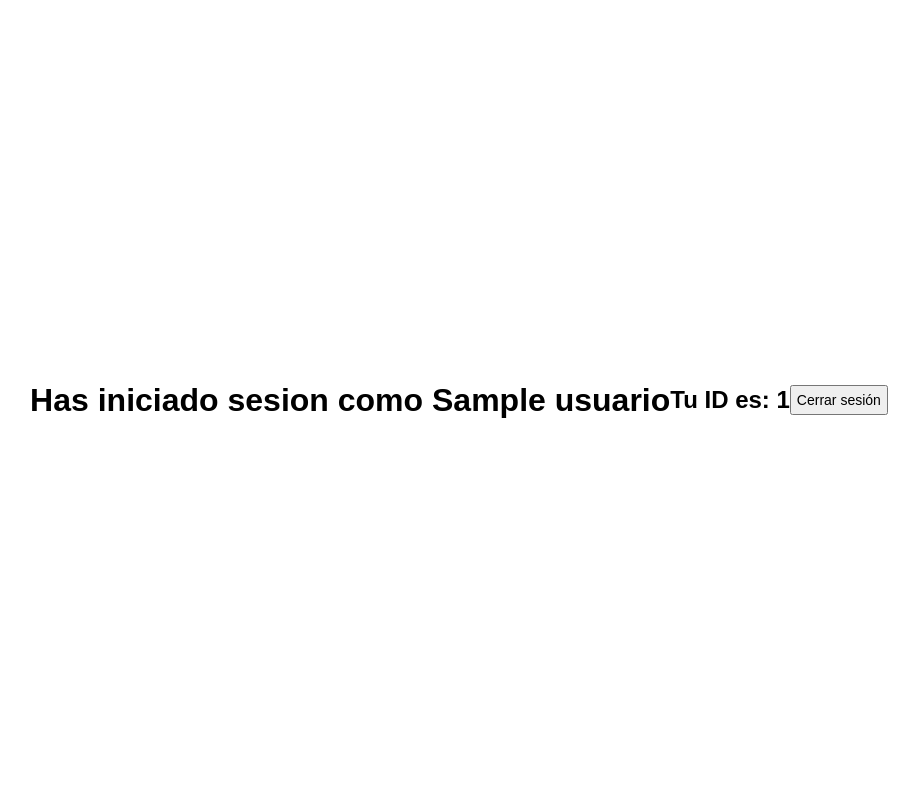
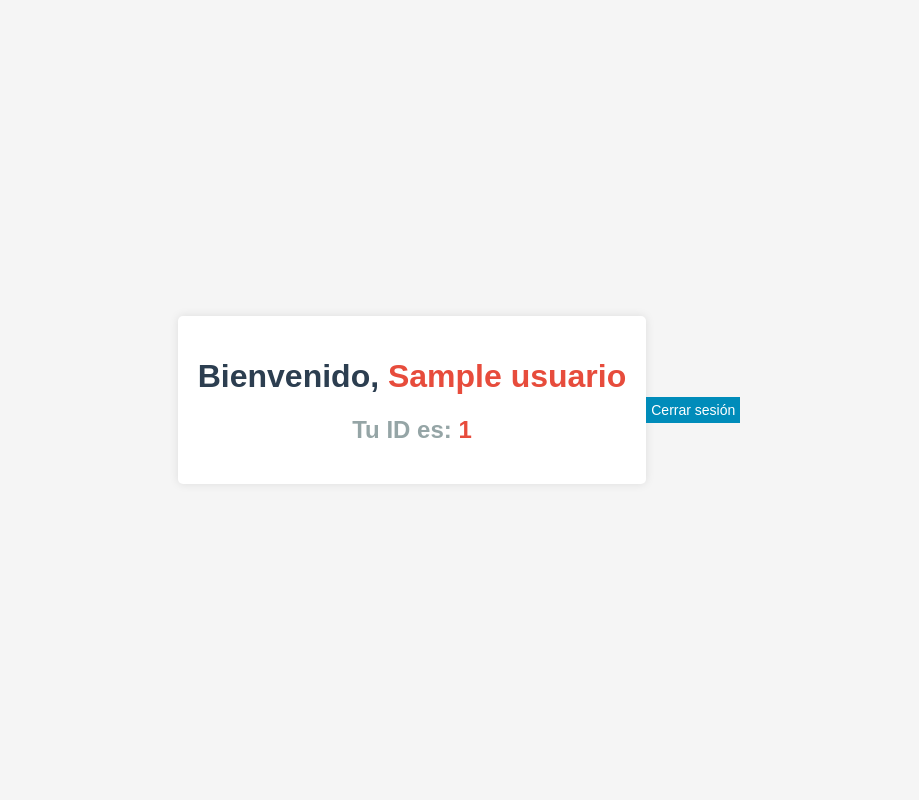
Before and after one commit to ageVega/FlaskLogin, a Flask app: page /dashboard in a window 1280 px wide. Shown: the whole page, without its empty margins (181-1100 px from the left). Run offline with Flask 3, Linux system fonts and the light colour scheme; a user stored in the database is signed in; a database or web service that is not in the repository returns one stand-in record (values such as "Sample title"); some libraries are stand-ins or nearby versions.

Commit message:
Buen formato al iniciar sesion

```diff
--- a/static/css/main.css
+++ b/static/css/main.css
@@ -5,6 +5,7 @@ body {
     align-items: center;
     height: 100vh;
     margin: 0;
+    background-color: #f5f5f5;
 }
 
 h1 {
@@ -30,4 +31,28 @@ button {
     padding: 5px;
     font-size: 14px;
     cursor: pointer;
+    background-color: #008CBA; /* blue */
+    color: white;
+    border: none;
+    margin-top: 20px;
 }
+
+#welcome-message {
+    text-align: center;
+    padding: 20px;
+    background-color: #ffffff;
+    border-radius: 5px;
+    box-shadow: 0px 0px 10px rgba(0, 0, 0, 0.1);
+}
+
+#welcome-message h1 {
+    color: #2c3e50;
+}
+
+#welcome-message h2 {
+    color: #95a5a6;
+}
+
+#welcome-message span {
+    color: #e74c3c;
+}
--- a/templates/dashboard.html
+++ b/templates/dashboard.html
@@ -1,10 +1,12 @@
 {% extends 'base.html' %}
 
 {% block content %}
-    <h1>Has iniciado sesion como {{ user.nickname }}</h1>
-    <h2>Tu ID es: {{ user.id }}</h2>
+<div id="welcome-message">
+    <h1>Bienvenido, <span>{{ user.nickname }}</span></h1>
+    <h2>Tu ID es: <span>{{ user.id }}</span></h2>
+</div>
 
-    <button id="logout-button">Cerrar sesión</button>
+<button id="logout-button">Cerrar sesión</button>
 {% endblock %}
 
 {% block extra_js %}
```
